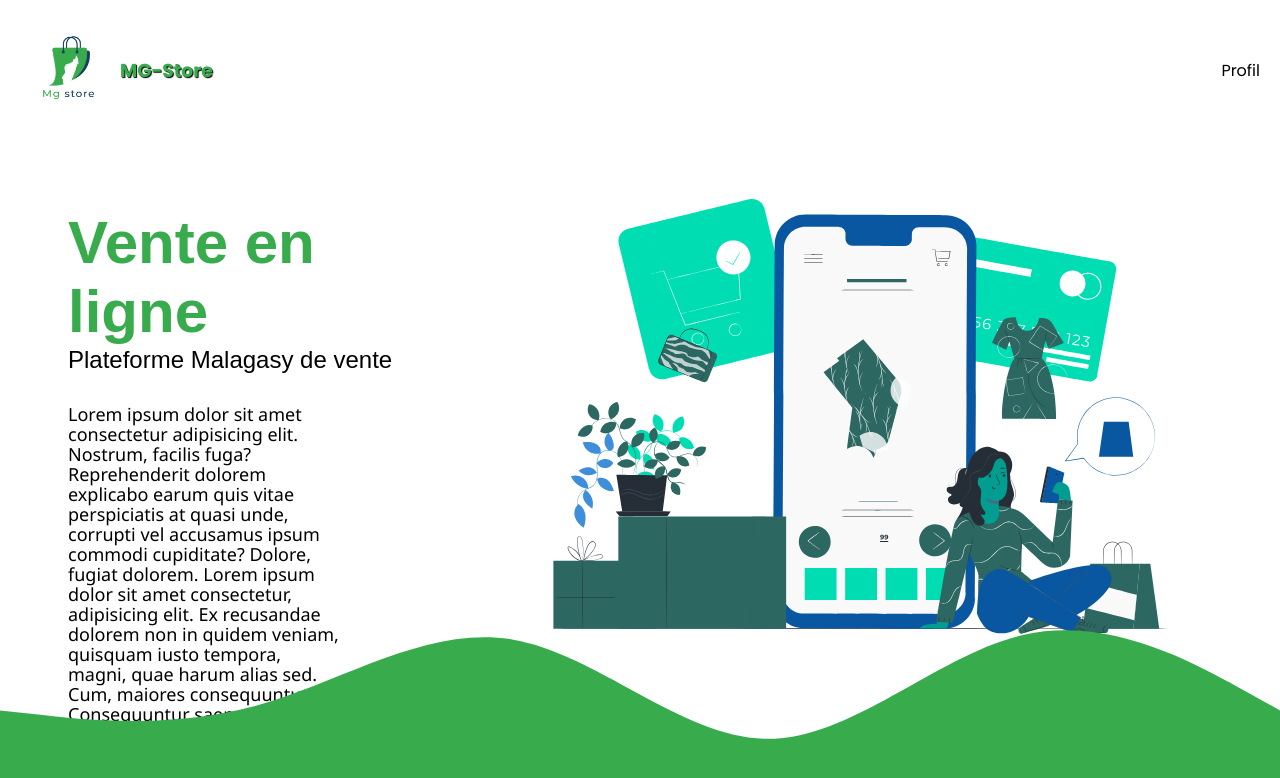
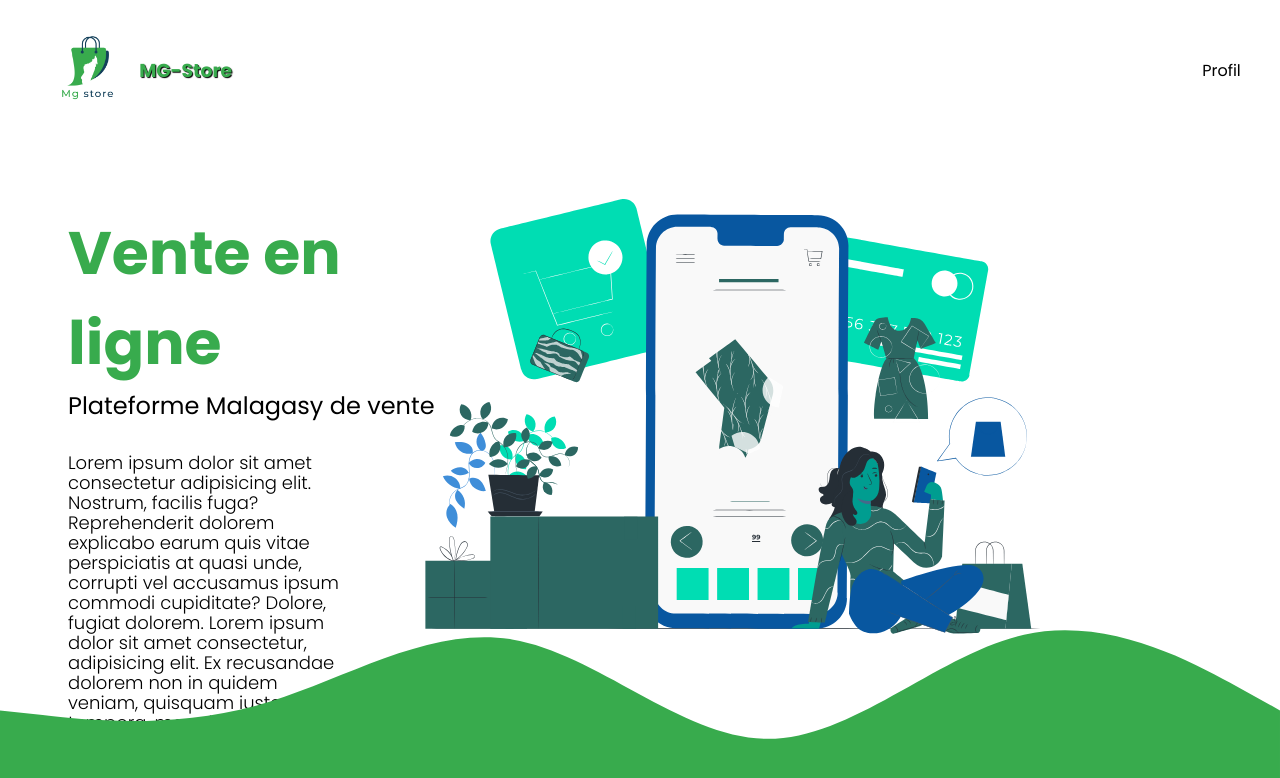
Before and after one commit to Princee04/Mg-Store, a React (Vite) app: page / in a window 1280 px wide. Shown: the top 778 px of the page. Built offline with nearby package versions, Linux system fonts and the light colour scheme.

Commit message:
positionnement

```diff
--- a/main.css
+++ b/main.css
@@ -19,7 +19,8 @@
 
 /* style du header */
 .header-container{
-    width: 100%;
+    width: 97%;
+    margin: auto;
     padding: 20px;
     display: flex;
     justify-content: space-between;
@@ -58,7 +59,7 @@
   .intro-container h1{
     font-size: 60px;
     /* letter-spacing: 2px; */
-    font-family: sans-serif;
+    /* font-family: sans-serif; */
     font-weight: bold;
     color: #38ab4d;
   }
@@ -66,15 +67,27 @@
   .intro-container h2{
 
     /* letter-spacing: 2px; */
-    font-family: sans-serif;
+    /* font-family: sans-serif; */
     font-weight: 400;
+
+  }
+
+  .start-btn {
+    padding: 10px 30px;
+    border-radius: 5px;
+    border: none;
+    background-color: #13405a;
+    color: white;
+    margin-top: 2rem;
+    font-weight: bold;
+    /* box-shadow: 1px 1px 1p; */
 
   }
 
   .intro-container p{
     /* letter-spacing: 2px; */
-    font-family: 'Segoe UI', Tahoma, Geneva, Verdana, sans-serif;
-    font-weight: 100;
+    /* font-family: 'Segoe UI', Tahoma, Geneva, Verdana, sans-serif; */
+    font-weight: 300;
     margin-top: 5px;
     line-height: 20px;
     font-size: 18px;
@@ -89,6 +102,7 @@
 .lottie-container{
     position: relative;
     top: -8rem;
+    left: -8rem;
 }
 
 
@@ -97,7 +111,8 @@
 
 .body-container{
     display: flex;
-    justify-content: space-around;
+    /* width: 100%; */
+    justify-content: space-evenly;
     margin: auto;
     /* width: 10%; */
 }
--- a/src/components/intro/Intro.jsx
+++ b/src/components/intro/Intro.jsx
@@ -15,6 +15,7 @@ const Intro = () => {
                      tenetur magni! Ipsam neque quam eum, animi rerum amet eius, corporis, quae consequuntur obcaecati tempore.
                 </p>
             </div>
+            <button className='start-btn'>Commencer</button>
 
         </div>
     );
```
